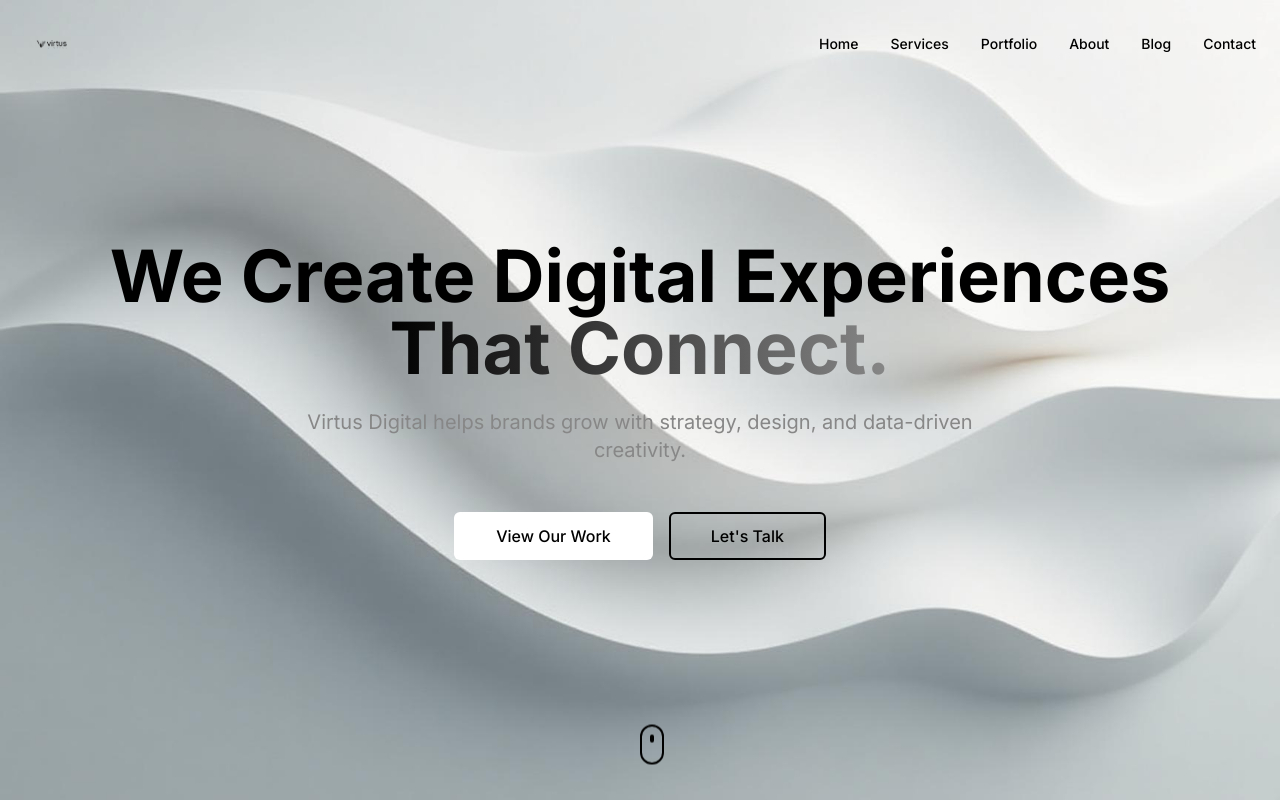
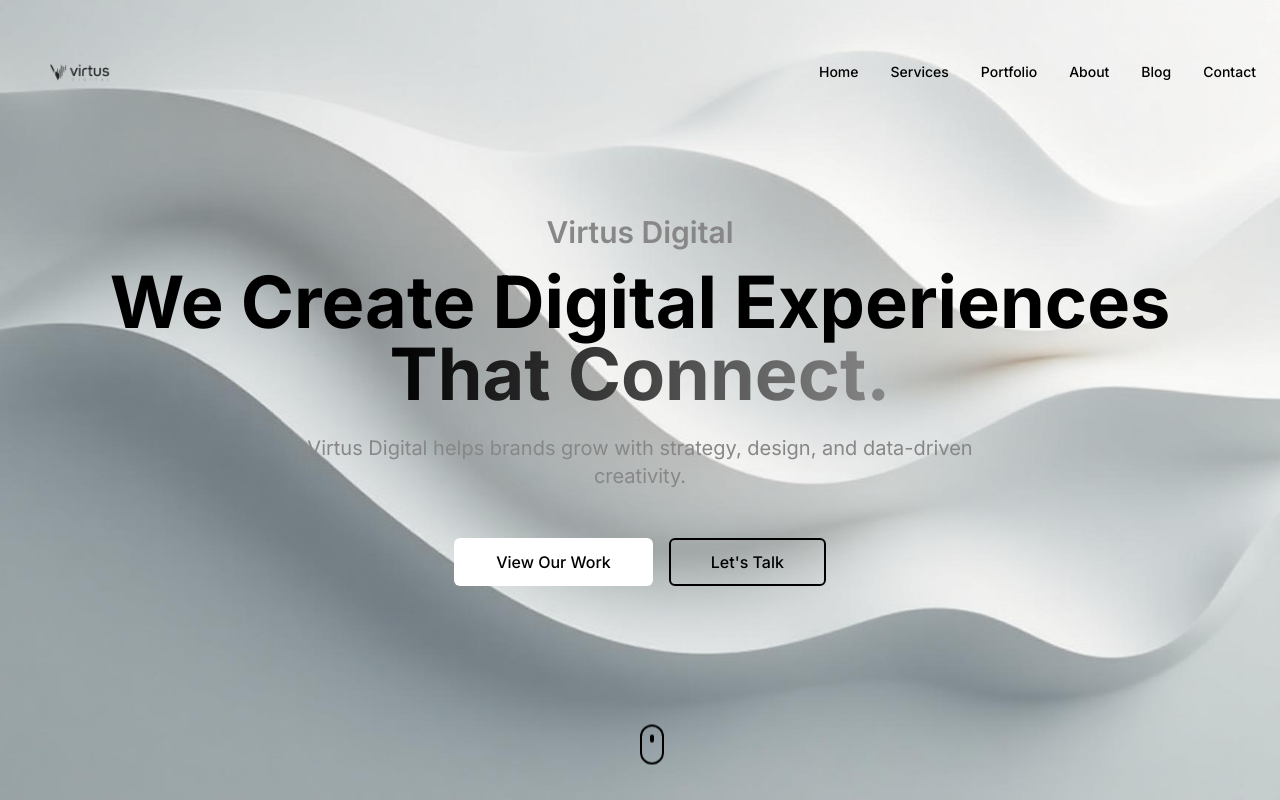
Before and after one commit to Virtus-digital/virtus-digital-elegance, a React (Vite) app: page / in a window 1280 px wide. Shown: the top 800 px of the page. Built offline with nearby package versions, Linux system fonts and the light colour scheme; the HTML template or start-up script is replaced by a standard one.

Commit message:
Add logo image and update Navbar to use new logo

```diff
--- a/src/components/Hero.tsx
+++ b/src/components/Hero.tsx
@@ -21,17 +21,20 @@ const Hero = () => {
     >
       {/* Content */}
       <div className="relative z-10 container mx-auto px-6 text-center">
-        <h1 className="text-5xl md:text-7xl font-bold mb-6 animate-fade-up">
+        <h2 className="text-2xl md:text-3xl font-semibold mb-4 text-muted-foreground animate-fade-up">
+          Virtus Digital
+        </h2>
+        <h1 className="text-5xl md:text-7xl font-bold mb-6 animate-fade-up" style={{ animationDelay: "0.1s" }}>
           We Create Digital Experiences
           <br />
           <span className="text-gradient">That Connect.</span>
         </h1>
 
-        <p className="text-lg md:text-xl text-muted-foreground max-w-2xl mx-auto mb-12 animate-fade-up" style={{ animationDelay: "0.2s" }}>
+        <p className="text-lg md:text-xl text-muted-foreground max-w-2xl mx-auto mb-12 animate-fade-up" style={{ animationDelay: "0.3s" }}>
           Virtus Digital helps brands grow with strategy, design, and data-driven creativity.
         </p>
 
-        <div className="flex flex-col sm:flex-row gap-4 justify-center items-center animate-fade-up" style={{ animationDelay: "0.4s" }}>
+        <div className="flex flex-col sm:flex-row gap-4 justify-center items-center animate-fade-up" style={{ animationDelay: "0.5s" }}>
           <Button
             size="lg"
             variant="hero"
--- a/src/components/Navbar.tsx
+++ b/src/components/Navbar.tsx
@@ -1,6 +1,6 @@
 import { useState, useEffect } from "react";
 import { Link } from "react-router-dom";
-import virtusLogo from "@/assets/virtus-logo.png";
+// Logo from public folder
 
 const Navbar = () => {
   const [isScrolled, setIsScrolled] = useState(false);
@@ -30,7 +30,7 @@ const Navbar = () => {
       <div className="container mx-auto px-6 py-4">
         <div className="flex items-center justify-between">
           <Link to="/" className="flex items-center">
-            <img src={virtusLogo} alt="Virtus Digital" className="h-14 w-auto" />
+            <img src="/logo.png" alt="Virtus Digital" className="h-28 w-auto" />
           </Link>
 
           <div className="hidden md:flex items-center gap-8">
```
Also changed, not shown: public/logo.png (added).
